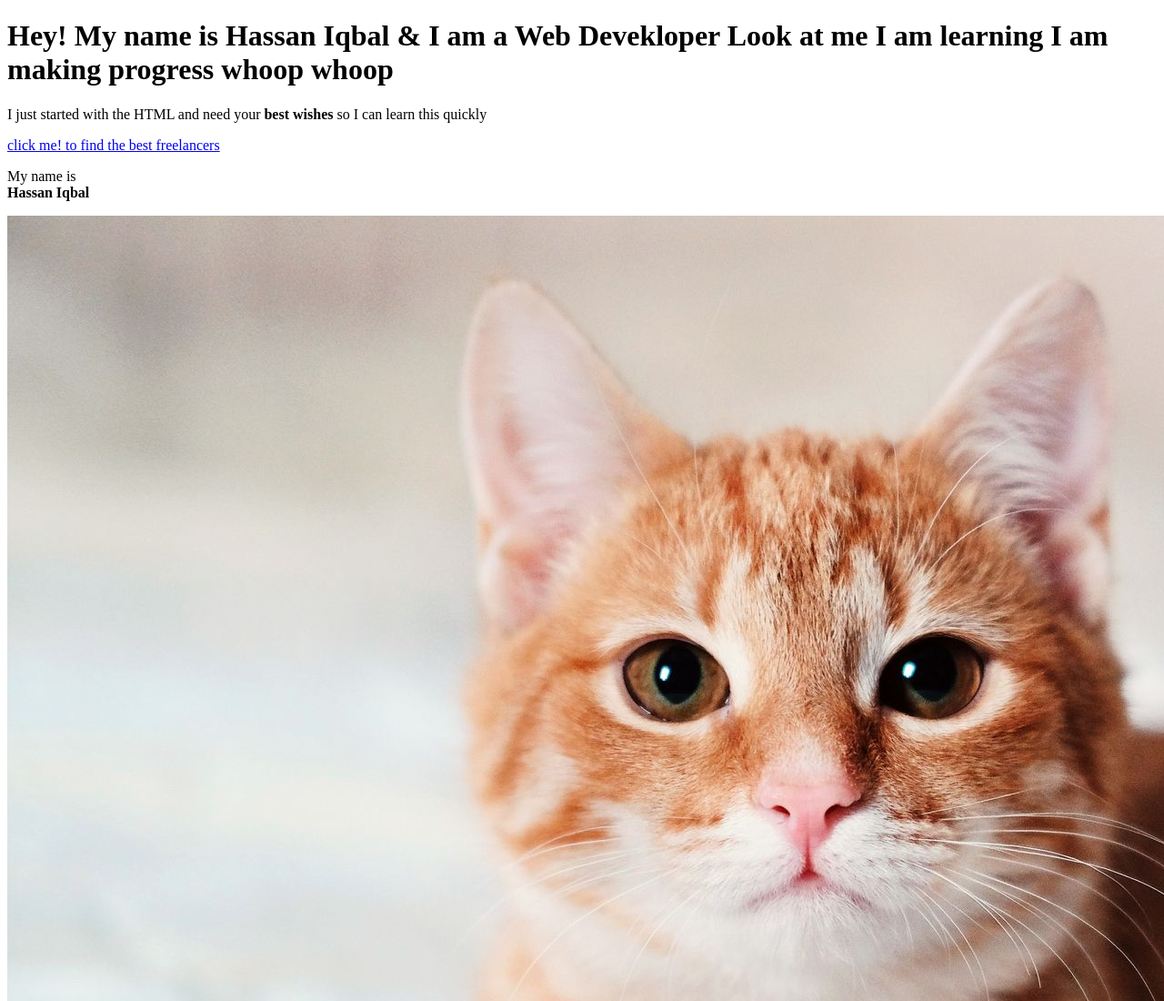
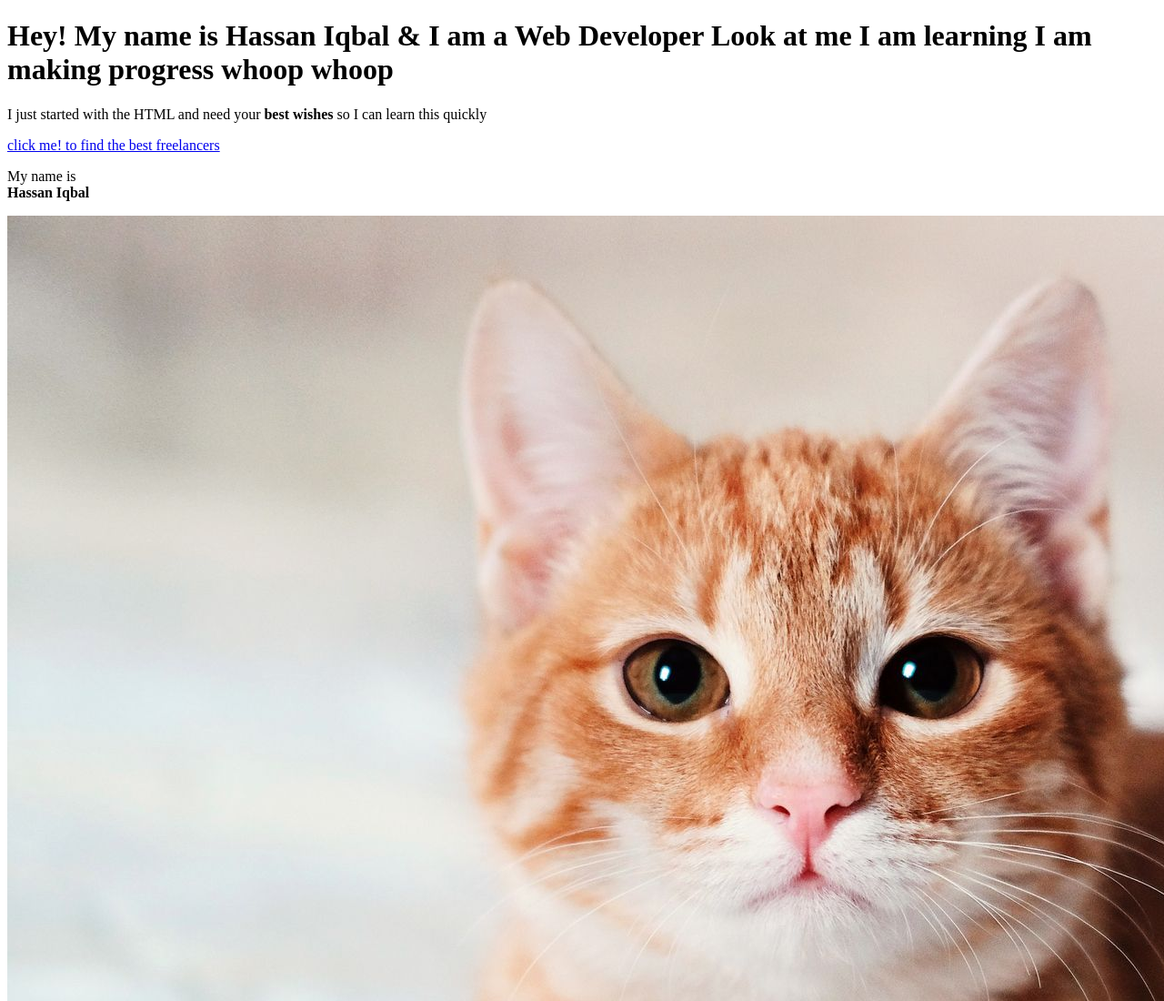
Before and after one commit to darkcoder-101/cartoon-hero, a plain HTML site: page test.html in a window 1280 px wide. Shown: the top 1100 px of the page at 91% size. Drawn offline with Linux system fonts and the light colour scheme.

Commit message:
fixed the developer spell

```diff
--- a/test.html
+++ b/test.html
@@ -4,7 +4,7 @@
 	<title>Test Page</title>
 </head>
 <body>
-<h1> Hey! My name is Hassan Iqbal & I am a Web Devekloper Look at me I am learning I am making progress whoop whoop </h1>
+<h1> Hey! My name is Hassan Iqbal & I am a Web Developer Look at me I am learning I am making progress whoop whoop </h1>
 <p>I just started with the HTML and need your <b> best wishes </b> so I can learn this quickly</p>
 <a href="https://fiverr.com" target="blank" title="Let's Explore the Fiverr!">click me! to find the best freelancers</a>
 <p>My name is <br> <b>Hassan Iqbal</b></p>
```
